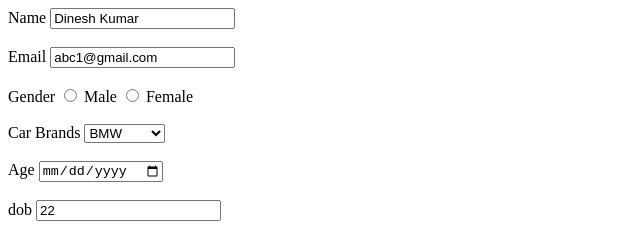
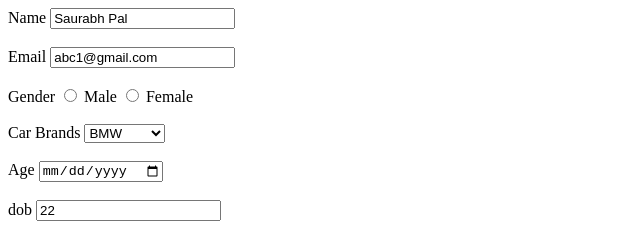
Before and after one commit to acciojob/signup-form-car-saurabh27pal, a website: page main.html in a window 1280 px wide. Shown: the top 236 px of the page, 0-640 px from the left. Drawn offline with Linux system fonts and the light colour scheme.

Commit message:
Update main.html

```diff
--- a/main.html
+++ b/main.html
@@ -12,7 +12,7 @@
 
 		<label for="name">
 		Name
-		<input id="name" type="text" value="Dinesh Kumar" required> </label>
+		<input id="name" type="text" value="Saurabh Pal" required> </label>
 		<br>
 		<br>
 
```
